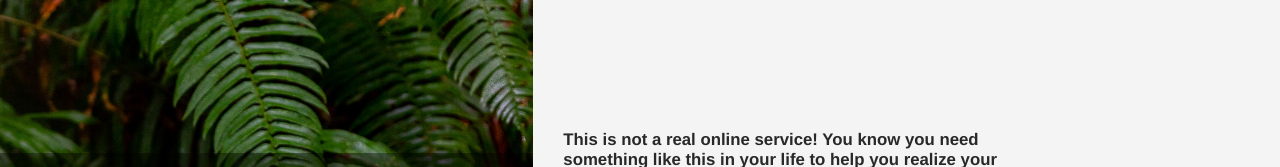
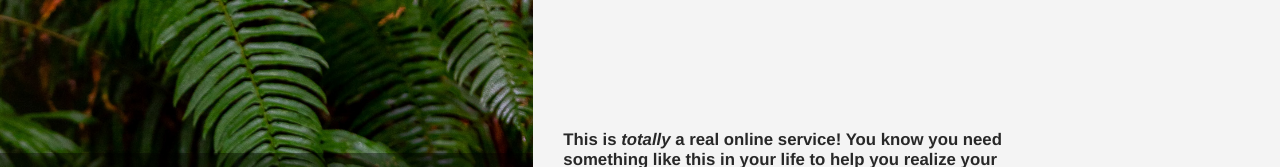
Before and after one commit to ketherball/ketherball.github.io, a plain HTML site: page index.html in a window 1280 px wide. Shown: the top 167 px of the page. Drawn offline with Linux system fonts and the light colour scheme.

Commit message:
Update index.html

```diff
--- a/index.html
+++ b/index.html
@@ -20,7 +20,7 @@
 
         <div class="head">
             <p id="head-content">
-                This is not a real online service!
+                This is <em>totally</em> a real online service!
                 You know you need something like this in your life to help you realize your deepest dreams.
                 Sign up <em>now</em> to get started.
             </p>
```
